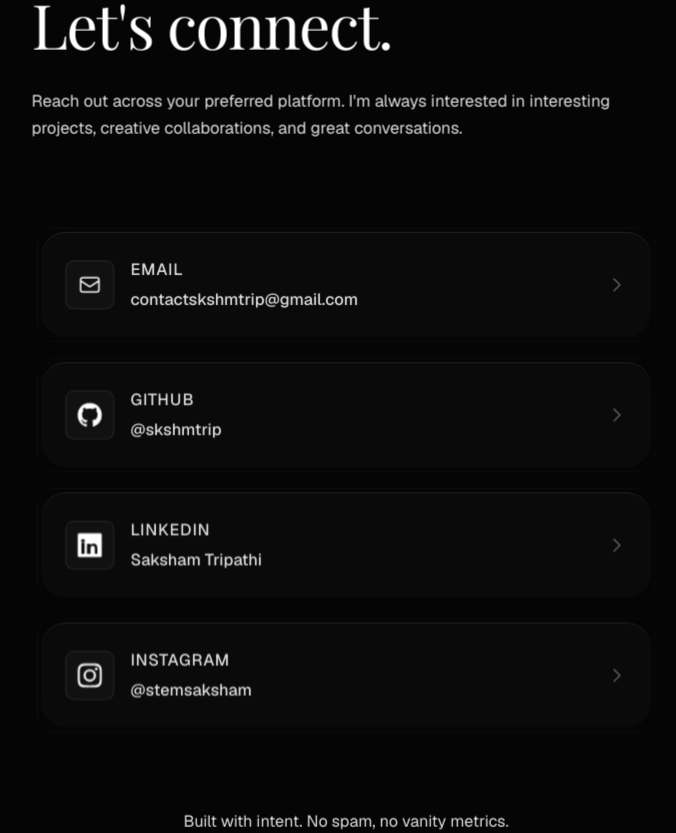
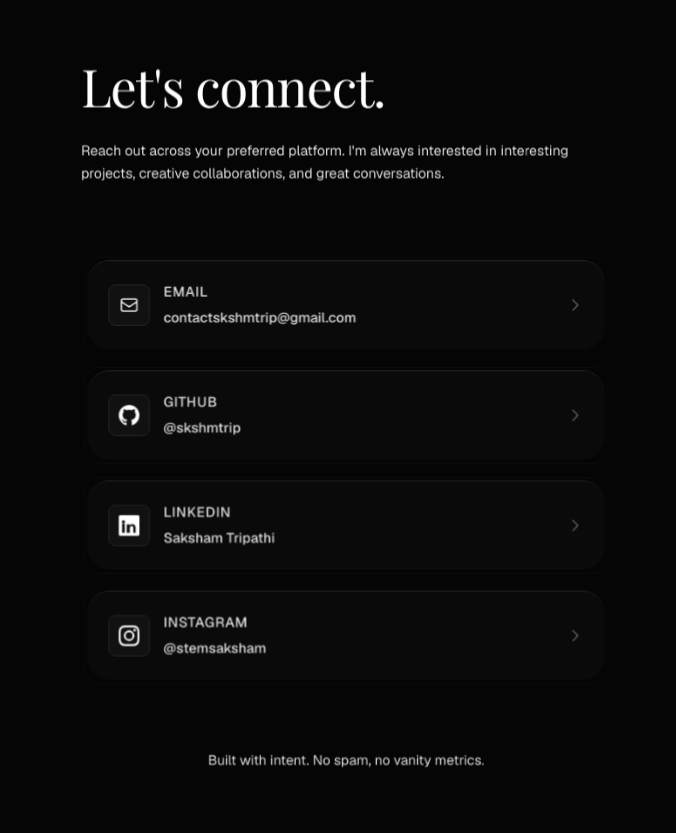
Before and after one commit to skshmtrip/contacts-app, a Next.js app: page / in a window 1280 px wide. Shown: the whole page, without its empty margins (294-970 px from the left). Built offline with nearby package versions, Linux system fonts and the light colour scheme; a web font is replaced by a local one.

Commit message:
reduced global size to adjust for parallax bounding

```diff
--- a/src/components/ContactsApp.tsx
+++ b/src/components/ContactsApp.tsx
@@ -183,11 +183,12 @@ export default function ContactsApp() {
 
         const { animate } = await getAnime();
 
-        // Tilt the entire layout wrapper
+        // Tilt the entire layout wrapper and maintain the 0.85 scale buffer
         if (mainWrapperRef.current) {
           animate(mainWrapperRef.current, {
             rotateX: dy * -12, // Max 12 degrees
             rotateY: dx * 12,
+            scale: 0.85, // Keeps everything safely inside the viewport
             duration: 400,
             ease: "easeOutCubic",
           });
@@ -223,6 +224,7 @@ export default function ContactsApp() {
         animate(mainWrapperRef.current, {
           rotateX: dy * -8,
           rotateY: dx * 8,
+          scale: 0.85, // Keeps everything safely inside the viewport
           duration: 600,
           ease: "easeOutExpo",
         });
@@ -461,7 +463,7 @@ export default function ContactsApp() {
   return (
     <div
       className="min-h-[100dvh] bg-[#050505] relative overflow-hidden flex items-center justify-center"
-      style={{ perspective: "1200px" }}
+      style={{ perspective: "1600px" }}
     >
       {/* Background layer mapped to separate ref to tilt opposite direction */}
       <div
@@ -486,11 +488,11 @@ export default function ContactsApp() {
         ))}
       </div>
 
-      {/* Primary Parallax Wrapping Plane */}
+      {/* Primary Parallax Wrapping Plane - Initialized with scale(0.85) buffer */}
       <div
         ref={mainWrapperRef}
         className="w-full max-w-2xl px-6 md:px-8 relative z-10"
-        style={{ transformStyle: "preserve-3d", willChange: "transform" }}
+        style={{ transformStyle: "preserve-3d", willChange: "transform", transform: "scale(0.85)" }}
       >
 
         {/* Layer 1: Headline - Floats highest */}
```
